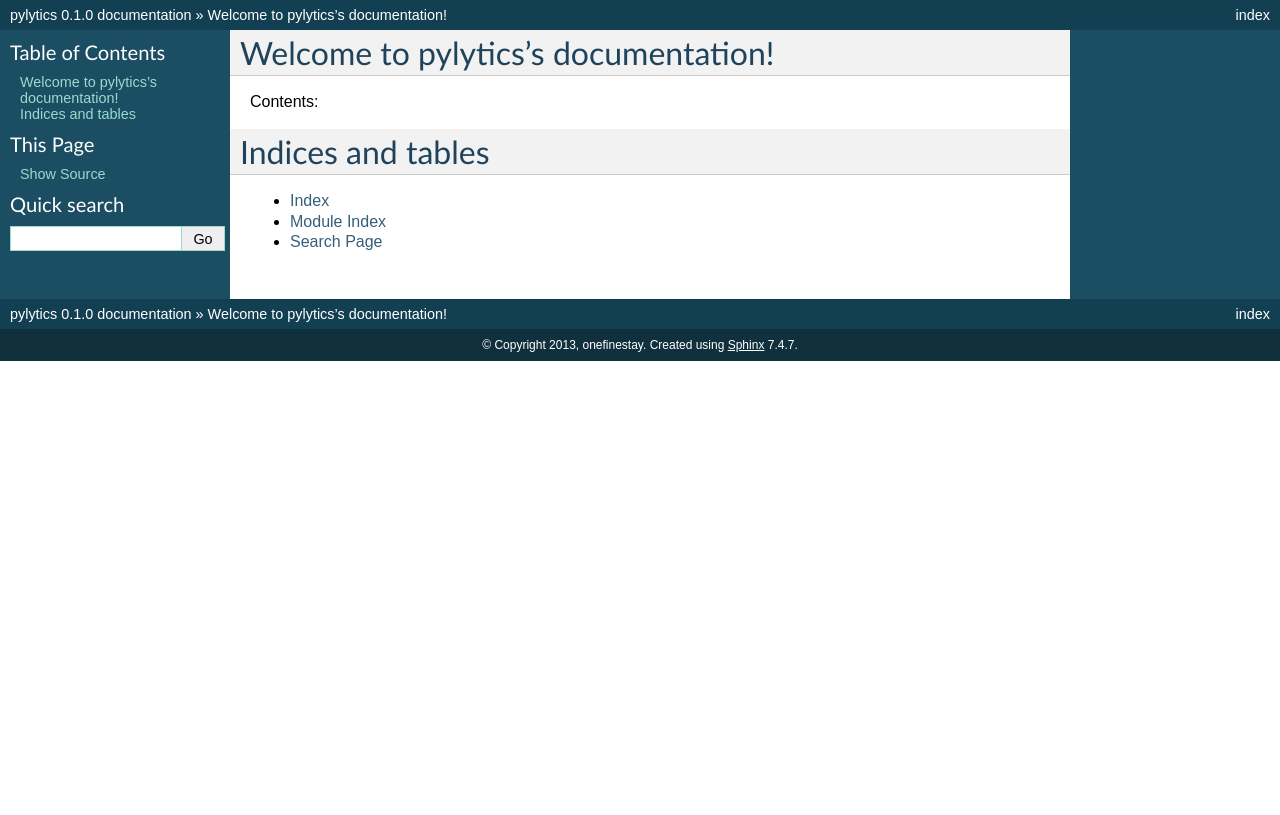
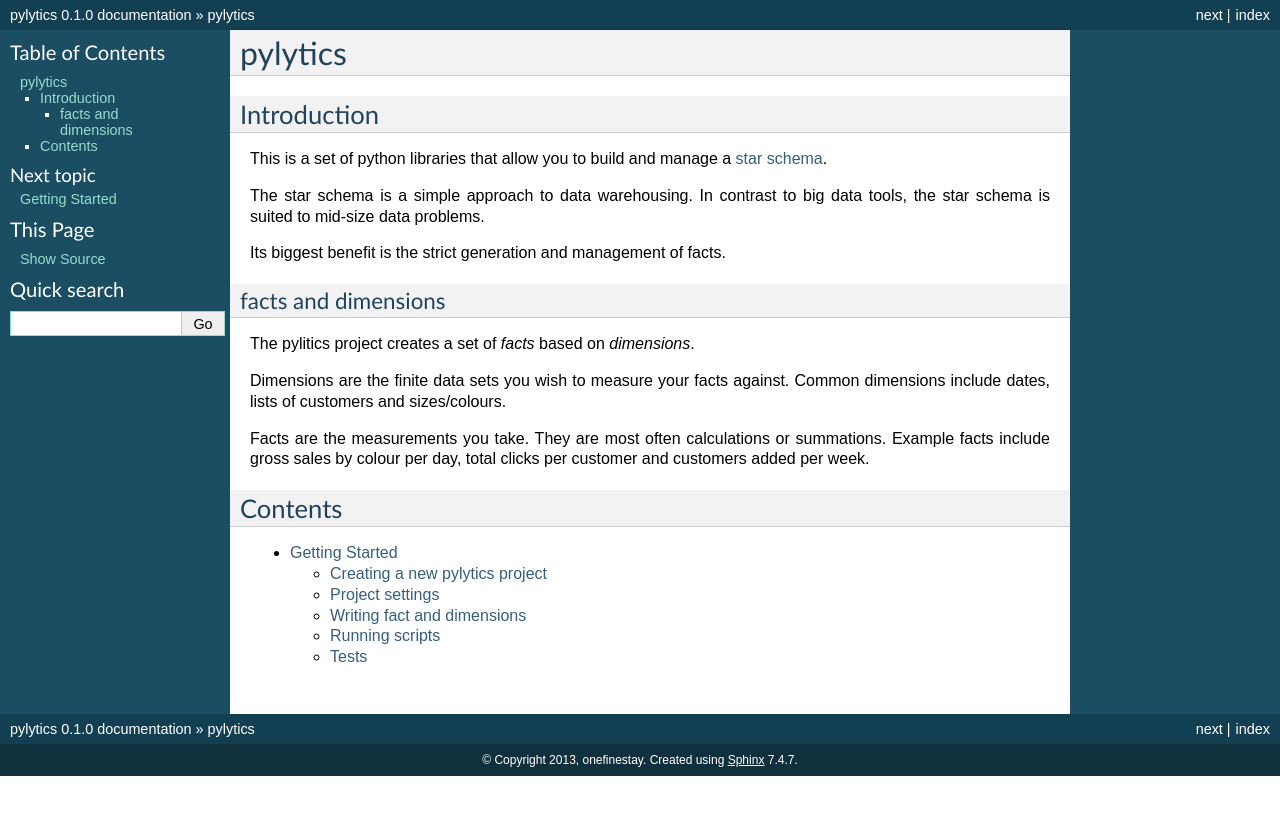
Before and after one commit to onefinestay/pylytics, a Sphinx documentation site: the page built from docs/index.rst, in a window 1280 px wide. Shown: the top 815 px of the page. Built offline with Sphinx 7.4.7, drawn with Linux system fonts in a browser that asks for light colours.

Commit message:
documentation added to sphinx

```diff
--- /dev/null
+++ b/docs/getting-started/index.rst
@@ -0,0 +1,66 @@
+Getting Started
+===============
+
+Creating a new pylytics project
+*******************************
+Create a virtual environment and activate it. Then install pylytics::
+
+    pip install git+ssh://git@github.com/onefinestay/pylytics.git
+
+This installation adds pylytics-admin.py to the path. Use this to create a new pylytics project::
+
+    pylytics-admin.py my_project_name
+
+This creates the my_project_name folder in the current directory, with a skeleton project inside.
+
+
+
+Project settings
+****************
+Make sure that the DATABASES dictionary in settings.py contains the details for all databases you need.
+
+At the moment, only MySQL databases are supported.
+
+
+
+Writing fact and dimensions
+***************************
+See the examples folder in this repository for examples.
+
+The naming convention is strict - all dim files must start with `dim_`, likewise all fact files much start with `fact_`.
+
+
+building dimensions
+-------------------
+1) add the sql for creating the dimension table, e.g. [dim/sql/dim_date.sql]
+
+2) write a script to update the dimension, e.g. [dim/dim_date.py]
+
+
+building facts
+--------------
+1) add the sql for creating the fact table, e.g. [fact/sql/fact_count_allthesales.sql]
+
+2) write a script to update the dimension, e.g. [fact/fact_count_allthesales.py]
+
+
+
+Running scripts
+***************
+The manage.py file in the project directory is used for building fact and dimension tables, and also for updating them.
+
+A CRON job should run the following command periodically to keep your tables up to date::
+
+    ./manage.py all update
+
+
+
+Tests
+*****
+The base table class contain a test method. This method must be overriden by each fact and dimension script to enable tests.
+
+Run tests by:
+
+    ./manage.py all tests
+
+Note - test functionality is still under active development.
--- a/docs/index.rst
+++ b/docs/index.rst
@@ -1,21 +1,28 @@
-.. pylytics documentation master file, created by
-   sphinx-quickstart on Fri Apr 19 10:39:04 2013.
-   You can adapt this file completely to your liking, but it should at least
-   contain the root `toctree` directive.
+pylytics
+========
 
-Welcome to pylytics's documentation!
-====================================
+Introduction
+************
+This is a set of python libraries that allow you to build and manage a `star schema <http://en.wikipedia.org/wiki/Star_schema>`_.
 
-Contents:
+The star schema is a simple approach to data warehousing.  In contrast to big data tools, the star schema is suited to mid-size data problems.
+
+Its biggest benefit is the strict generation and management of facts.
+
+
+facts and dimensions
+--------------------
+The pylitics project creates a set of *facts* based on *dimensions*.
+
+Dimensions are the finite data sets you wish to measure your facts against.  Common dimensions include dates, lists of customers and sizes/colours.
+
+Facts are the measurements you take.  They are most often calculations or summations.  Example facts include gross sales by colour per day, total clicks per customer and customers added per week.
+
+
+Contents
+********
 
 .. toctree::
    :maxdepth: 2
 
-
-
-Indices and tables
-==================
-
-* :ref:`genindex`
-* :ref:`modindex`
-* :ref:`search`
+   getting-started/index
```
Also changed, not shown: README.md (+2 -47 lines), 1 other file.
